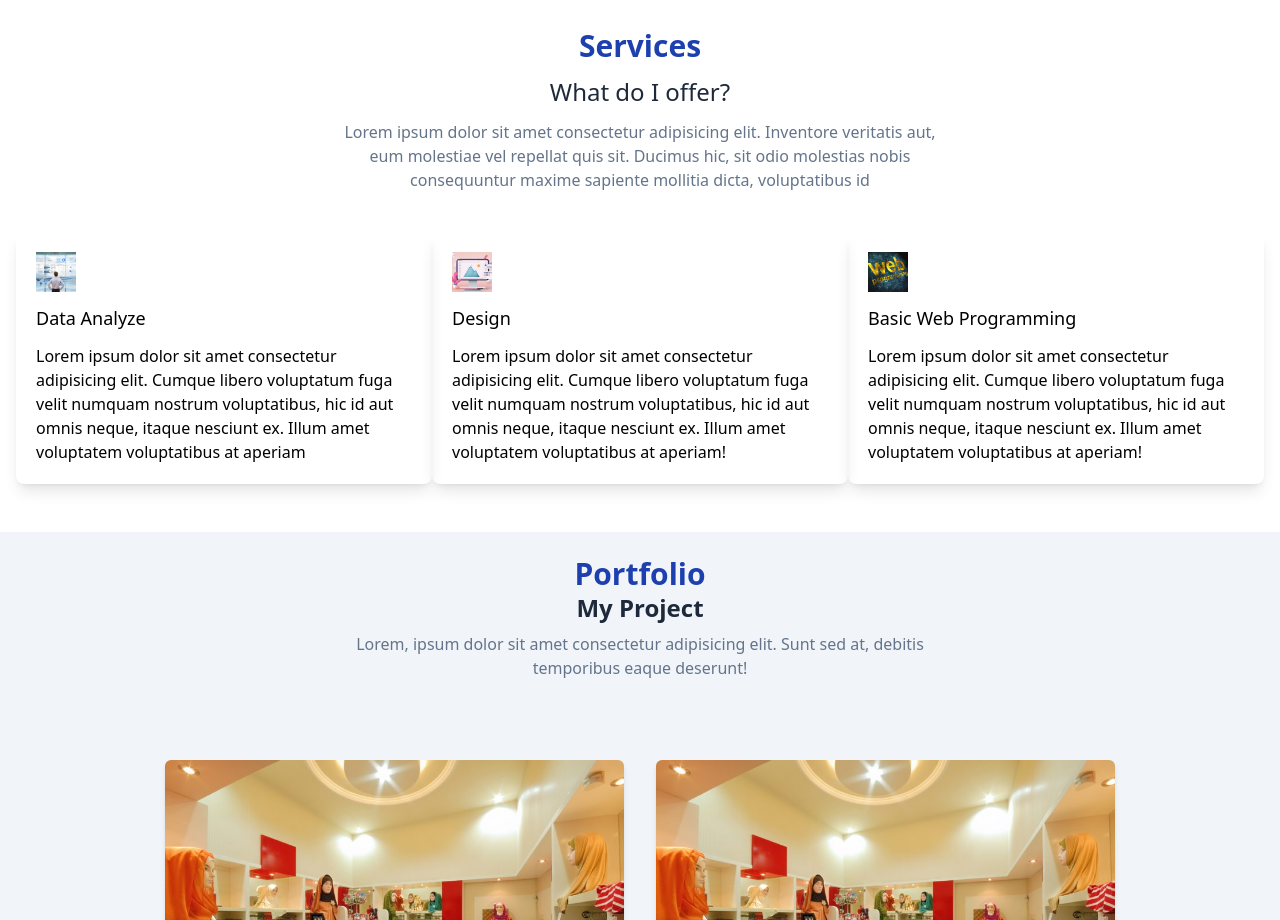
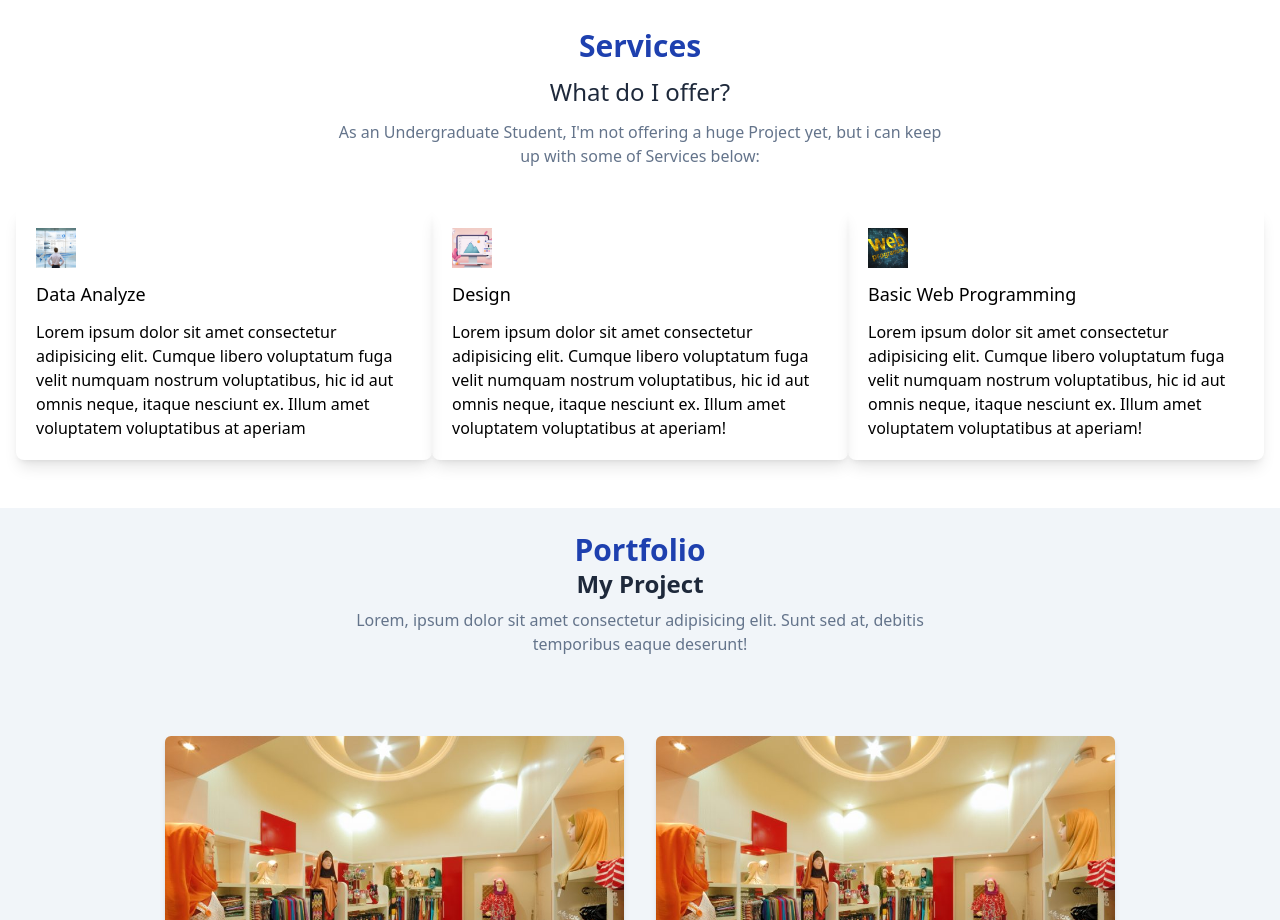
Before and after one commit to humam-ah/humam-ah-portfolio, a website: page index.html in a window 1280 px wide. Shown: the part 940-1860 px from the top of the page. Drawn offline with nearby package versions, Linux system fonts and the light colour scheme.

Commit message:
Update Services

```diff
--- a/index.html
+++ b/index.html
@@ -157,7 +157,7 @@
             <div class="flex flex-col gap-3 items-center">
                 <h1 class="text-primary text-3xl font-bold">Services</h1>
                 <h1 class="text-dark text-2xl">What do I offer?</h1>
-                <p class="w-full text-center text-secondary lg:w-1/2">Lorem ipsum dolor sit amet consectetur adipisicing elit. Inventore veritatis aut, eum molestiae vel repellat quis sit. Ducimus hic, sit odio molestias nobis consequuntur maxime sapiente mollitia dicta, voluptatibus id</p>
+                <p class="w-full text-center text-secondary lg:w-1/2">As an Undergraduate Student, I'm not offering a huge Project yet, but i can keep up with some of Services below:</p>
             </div>
             <!-- JUDUL -->
 
```
